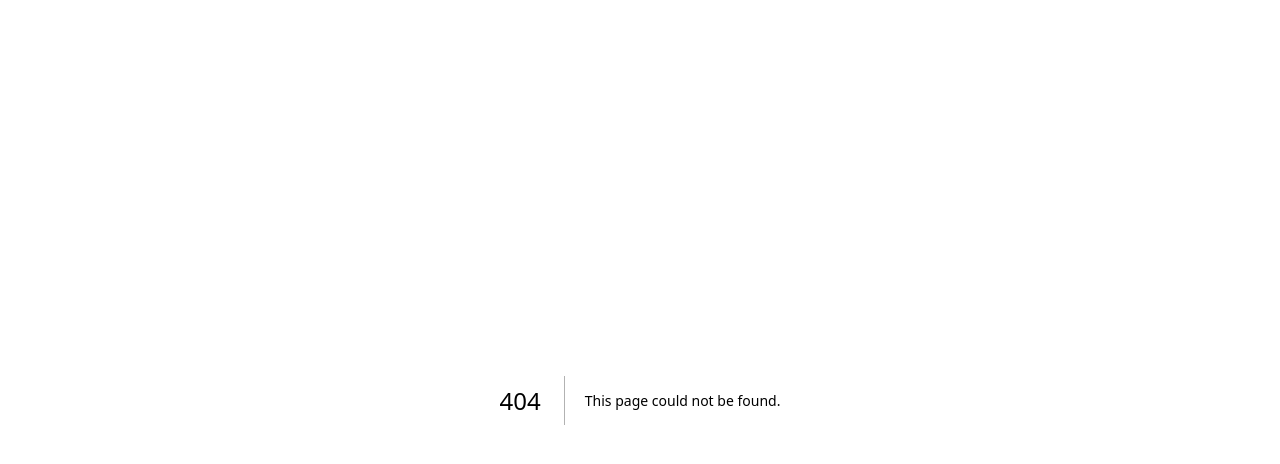
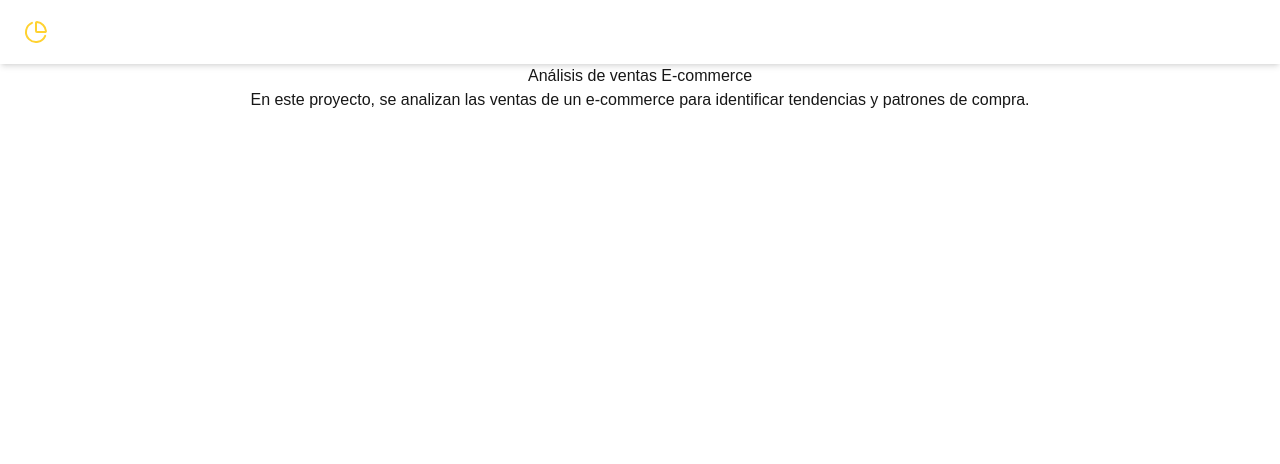
Before and after one commit to WilHazz/portafolio-Alaista-datos, a Next.js app: page /proyectos/analisis-ventas in a window 1280 px wide. Before the commit this address had no page. Shown: the top 464 px of the page. Built offline with nearby package versions, Linux system fonts and the light colour scheme.

Commit message:
agregamos al Layout el Fotter el Nabvar para las otras paginas

```diff
--- a/src/app/layout.tsx
+++ b/src/app/layout.tsx
@@ -1,6 +1,8 @@
 import type { Metadata } from "next";
 import { Geist, Geist_Mono } from "next/font/google";
 import "./globals.css";
+import Navbar from "@/components/Navbar";
+import Footer from "@/components/Footer";
 
 const geistSans = Geist({
   variable: "--font-geist-sans",
@@ -27,7 +29,9 @@ export default function RootLayout({
       <body
         className={`${geistSans.variable} ${geistMono.variable} antialiased`}
       >
-        {children}
+        <Navbar />
+       <main className="">{children}</main>
+       <Footer />
       </body>
     </html>
   );
--- a/src/app/page.tsx
+++ b/src/app/page.tsx
@@ -1,21 +1,21 @@
-import Navbar from "@/components/Navbar";
+
 import Banner from "@/components/Banner";
 import Presentacion from "@/components/Presentacion";
 import Herramientas from "@/components/Herramientas";
 import Proyectos from "@/components/Proyectos";
 import Contacto from "@/components/Contacto";
-import Footer from "@/components/Footer";
+
 
 export default function Home() {
   return (
     <main className="">
-      <Navbar />
+
       <Banner />
       <Presentacion />
       <Herramientas />
       <Proyectos />
       <Contacto />
-      <Footer />
+
     </main>
 
   );
--- /dev/null
+++ b/src/app/proyectos/analisis-ventas/page.tsx
@@ -0,0 +1,18 @@
+import Image from "next/image"
+import Link from "next/link"
+
+function page() {
+  return (
+    <section className="bg-color-background text-center px-6">
+        <h1>Análisis de ventas E-commerce</h1>
+
+        <p>
+            En este proyecto, se analizan las ventas de un e-commerce para
+            identificar tendencias y patrones de compra.
+        </p>
+        <div></div>
+    </section>
+  )
+}
+
+export default page
--- a/src/components/Proyectos.tsx
+++ b/src/components/Proyectos.tsx
@@ -5,7 +5,7 @@ const proyectos = [
         titulo: "Análisis de ventas E-commerce",
         descripcion: "Exploración de datos de ventas, KPIs y visualizaciones con Python, SQL y Power BI.",
         imagen: "/images/Ecommerce.jpg",
-        enlace: ""
+        enlace: "/proyectos/analisis-ventas"
 
     },
     {
```
